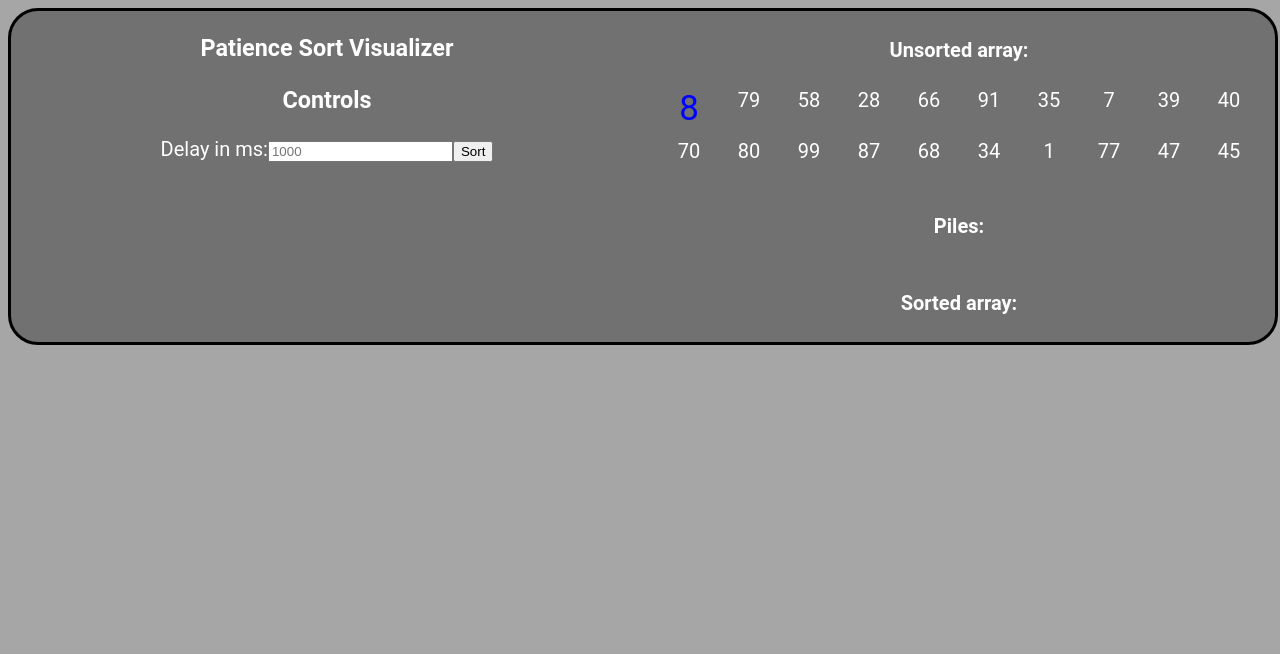
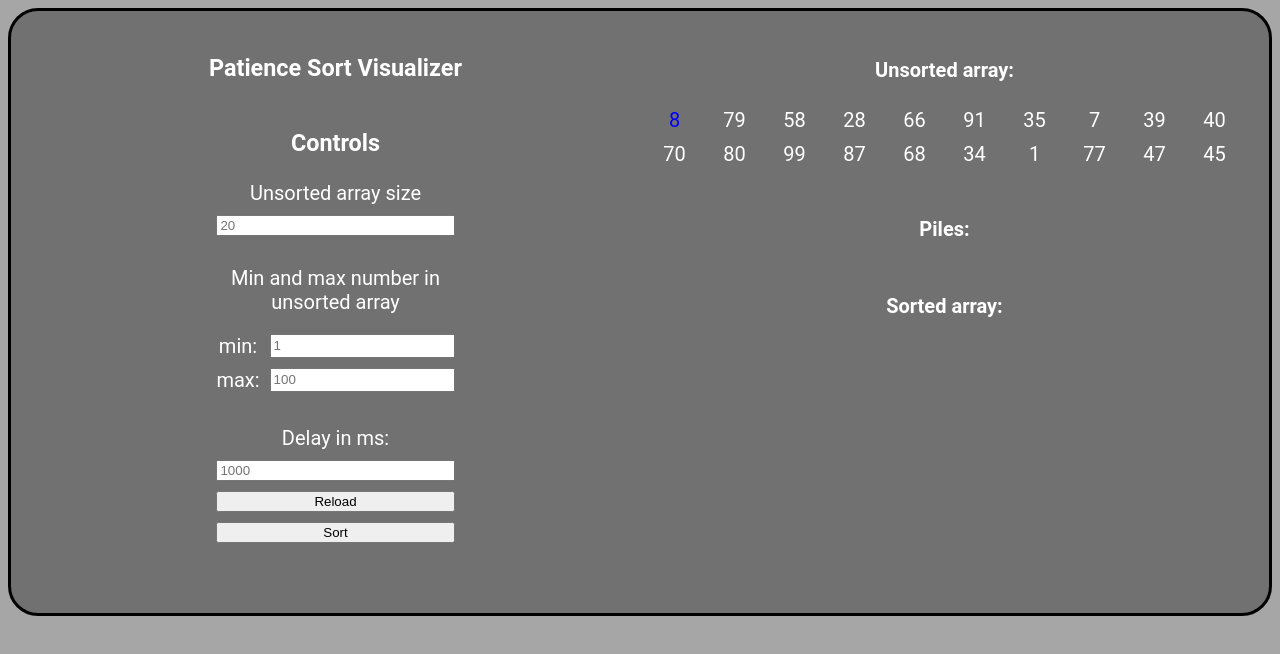
Before and after one commit to Loxiuz/dsa-eks-jan-2025, a React (Vite) app: page /patience_sort_visualizer in a window 1280 px wide. Shown: the top 654 px of the page. Built offline with nearby package versions, Linux system fonts and the light colour scheme.

Commit message:
implementation of controls for visualizer

```diff
--- a/src/App.tsx
+++ b/src/App.tsx
@@ -1,5 +1,5 @@
 import { Route, Routes } from "react-router-dom";
-import PatienceSortVisualizer from "./components/visualizers/PatienceSortVisualizer";
+import PatienceSortVisualizer from "./components/visualizers/patienceSortVisualizer.tsx";
 import Homepage from "./components/Homepage";
 
 function createArrayToSort(): number[] {
--- a/src/components/visualizers/PatienceSortControls.css
+++ b/src/components/visualizers/PatienceSortControls.css
@@ -0,0 +1,21 @@
+#patienceSortControlsForm {
+  display: grid;
+  grid-template-columns: 1fr;
+  grid-gap: 10px;
+  width: 50px;
+  margin: 0 auto;
+  margin-bottom: 50px;
+  justify-content: center;
+}
+
+#patienceSortControls {
+  display: grid;
+  justify-content: center;
+  align-items: center;
+}
+
+#minMaxInputs {
+  display: grid;
+  grid-template-columns: 1fr 1fr;
+  grid-gap: 10px;
+}
--- a/src/components/visualizers/PatienceSortControls.tsx
+++ b/src/components/visualizers/PatienceSortControls.tsx
@@ -1,37 +1,79 @@
 import { FormEvent } from "react";
+import "./PatienceSortControls.css";
 
 export default function PatienceSortControlsForm(props: {
   handleChange: (e: FormEvent<HTMLFormElement>) => void;
   handleSubmit: (e: FormEvent<HTMLFormElement>) => void;
   sortedArray: number[];
   arrayToSort: number[];
+  defaultUnsortedArraySize: number;
+  defaultMinNumber: number;
+  defaultMaxNumber: number;
+  defaultDelay: number;
 }) {
-  const DEFAULT_DELAY = 1000;
   const {
     handleChange: handleFormChange,
     handleSubmit: handleFormSubmit,
     sortedArray,
     arrayToSort,
+    defaultUnsortedArraySize,
+    defaultMinNumber,
+    defaultMaxNumber,
+    defaultDelay,
   } = props;
   return (
-    <>
+    <div id="patienceSortControls">
       <h3>Controls</h3>
       <form
         id="patienceSortControlsForm"
         onSubmit={handleFormSubmit}
         onChange={handleFormChange}
       >
+        <label htmlFor="unsortedArraySize">Unsorted array size</label>
+        <input
+          type="number"
+          id="unsortedArraySize"
+          name="unsortedArraySize"
+          placeholder={`${defaultUnsortedArraySize}`}
+        />
+        <div id="minMaxRange">
+          <p>Min and max number in unsorted array</p>
+          <div id="minMaxInputs">
+            <label htmlFor="minNumberRange">min:</label>
+            <input
+              type="number"
+              id="minNumberRange"
+              name="minNumberRange"
+              placeholder={`${defaultMinNumber}`}
+            />
+            <label htmlFor="maxNumberRange">max:</label>
+            <input
+              type="number"
+              id="maxNumberRange"
+              name="maxNumberRange"
+              placeholder={`${defaultMaxNumber}`}
+            />
+          </div>
+          <br />
+        </div>
         <label htmlFor="delayInput">Delay in ms:</label>
         <input
           type="number"
           id="delayInput"
           name="delayInput"
-          placeholder={`${DEFAULT_DELAY}`}
+          placeholder={`${defaultDelay}`}
+        />
+        <input
+          type="button"
+          value={"Reload"}
+          onClick={() => {
+            location.reload();
+          }}
         />
         {(sortedArray.length === arrayToSort.length && (
           <input type="submit" name="formSubmitBtn" value={"Reset"} />
         )) || <input type="submit" name="formSubmitBtn" value={"Sort"} />}
       </form>
-    </>
+    </div>
   );
 }
--- a/src/components/visualizers/PatienceSortVisualizer.css
+++ b/src/components/visualizers/PatienceSortVisualizer.css
@@ -3,10 +3,11 @@
   grid-template-columns: 1fr 1fr;
   border: 3px solid black;
   border-radius: 30px;
-  width: 100%;
   height: 100%;
   background-color: #717171;
   color: white;
+  margin: 0 auto;
+  padding: 20px;
 }
 
 #unsortedGridContainer,
--- a/src/components/visualizers/patienceSortVisualizer.tsx
+++ b/src/components/visualizers/patienceSortVisualizer.tsx
@@ -6,6 +6,9 @@ import PatienceSortControlsForm from "./PatienceSortControls.js";
 export default function PatienceSortVisualizer(props: {
   arrayToSort: number[];
 }) {
+  const DEFAULT_MAX_NUMBER_IN_UNSORTED_ARRAY = 100;
+  const DEFAULT_MIN_NUMBER_IN_UNSORTED_ARRAY = 1;
+  const DEFAULT_UNSORTED_ARRAY_SIZE = 20;
   const DEFAULT_DELAY = 1000;
 
   const arrayToSort = props.arrayToSort;
@@ -18,6 +21,12 @@ export default function PatienceSortVisualizer(props: {
 
   function delay() {
     return new Promise((resolve) => setTimeout(resolve, stepDelay));
+  }
+
+  function createArrayToSort(size: number, min: number, max: number): number[] {
+    return Array.from({ length: size }, () =>
+      Math.floor(Math.random() * max + min)
+    );
   }
 
   async function makePiles() {
@@ -154,7 +163,7 @@ export default function PatienceSortVisualizer(props: {
   ) => {
     if (array && index === indexToColor) {
       return (
-        <div key={index} style={{ color: color, fontSize: "35px" }}>
+        <div key={index} style={{ color: color }}>
           {value}
         </div>
       );
@@ -163,13 +172,33 @@ export default function PatienceSortVisualizer(props: {
 
   function handleFormChange(e: FormEvent<HTMLFormElement>) {
     const target = e.currentTarget as HTMLFormElement;
-    const delayInput = parseInt(
-      (target.elements.namedItem("delayInput") as HTMLInputElement).value
-    );
+    const delayInput =
+      parseInt(
+        (target.elements.namedItem("delayInput") as HTMLInputElement).value
+      ) || DEFAULT_DELAY;
+    const unsortedArraySizeInput =
+      parseInt(
+        (target.elements.namedItem("unsortedArraySize") as HTMLInputElement)
+          .value
+      ) || DEFAULT_UNSORTED_ARRAY_SIZE;
+    const minNumberInput =
+      parseInt(
+        (target.elements.namedItem("minNumberRange") as HTMLInputElement).value
+      ) || DEFAULT_MIN_NUMBER_IN_UNSORTED_ARRAY;
+    const maxNumberInput =
+      parseInt(
+        (target.elements.namedItem("maxNumberRange") as HTMLInputElement).value
+      ) || DEFAULT_MAX_NUMBER_IN_UNSORTED_ARRAY;
+
     if (delayInput) {
       setStepDelay(delayInput);
-    } else {
-      setStepDelay(DEFAULT_DELAY);
+      setUnsortedArray(
+        createArrayToSort(
+          unsortedArraySizeInput,
+          minNumberInput,
+          maxNumberInput
+        )
+      );
     }
   }
 
@@ -188,13 +217,17 @@ export default function PatienceSortVisualizer(props: {
 
   return (
     <div id="patienceSortVisualizer">
-      <div id="patienceSortControls">
+      <div>
         <h3>Patience Sort Visualizer</h3>
         <PatienceSortControlsForm
           handleChange={handleFormChange}
           handleSubmit={handleFormSubmit}
           sortedArray={sortedArray}
           arrayToSort={arrayToSort}
+          defaultUnsortedArraySize={DEFAULT_UNSORTED_ARRAY_SIZE}
+          defaultMinNumber={DEFAULT_MIN_NUMBER_IN_UNSORTED_ARRAY}
+          defaultMaxNumber={DEFAULT_MAX_NUMBER_IN_UNSORTED_ARRAY}
+          defaultDelay={DEFAULT_DELAY}
         />
       </div>
 
```
